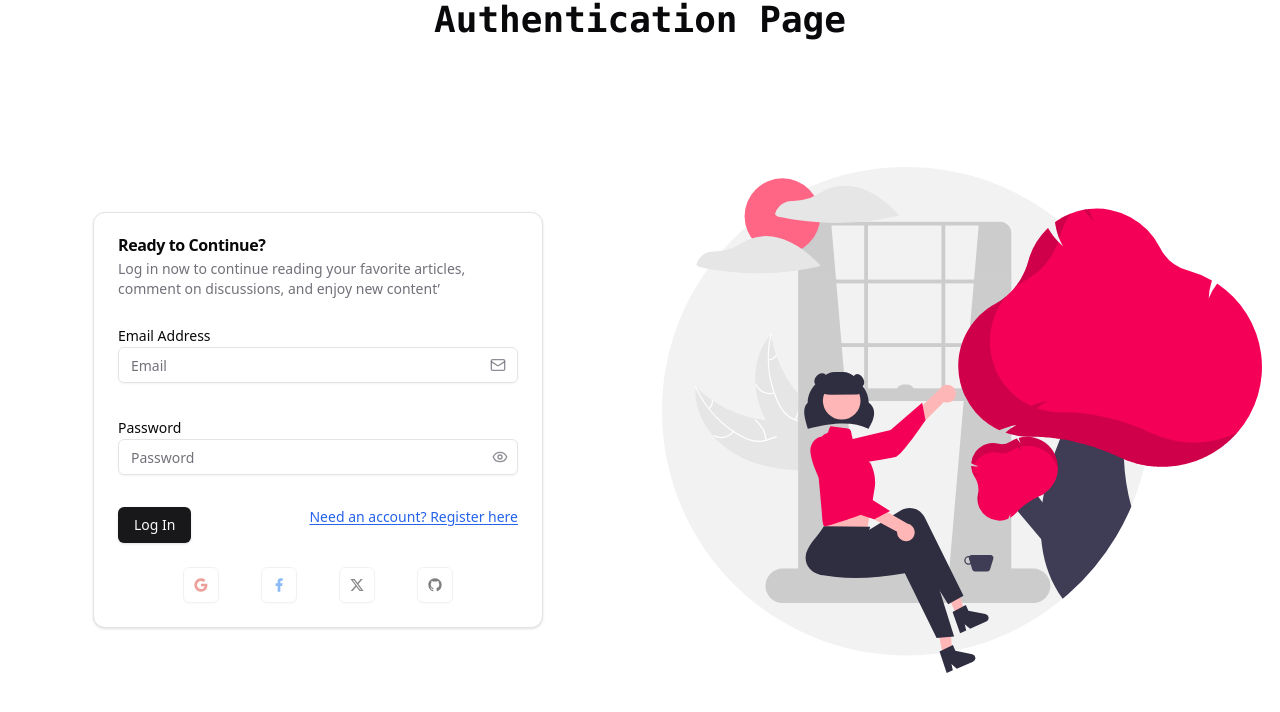
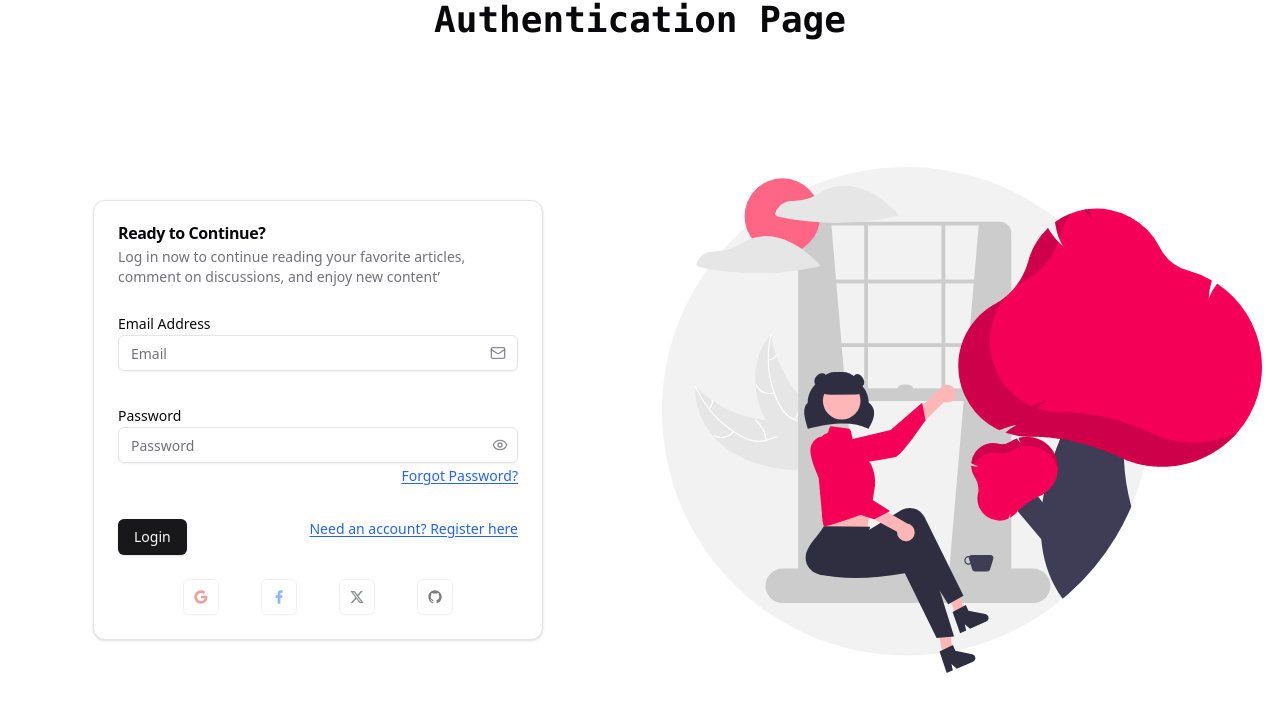
Before and after one commit to eedu7/ByteBlog, a Next.js app in the folder frontend/: page /sign-in in a window 1280 px wide. Shown: the top 712 px of the page. Built offline with nearby package versions, Linux system fonts and the light colour scheme.

Commit message:
minor: connected the sign-in form with the login api, also added the loading.. and disable the login button when the api is being called

```diff
--- a/frontend/src/app/(auth)/sign-in/SignInForm.tsx
+++ b/frontend/src/app/(auth)/sign-in/SignInForm.tsx
@@ -18,6 +18,7 @@ import { Label } from "@/components/ui/label";
 import { EyeIcon, EyeOffIcon, MailIcon } from "lucide-react";
 
 import { loginFormSchema } from "@/features/auth/formSchema";
+import { useAuth } from "@/features/auth/useAuth";
 import useFormSchema from "@/features/auth/useFormSchema";
 
 const SignInForm = () => {
@@ -27,8 +28,10 @@ const SignInForm = () => {
 
     const { loginForm } = useFormSchema();
 
+    const { login } = useAuth();
+
     const onSubmit = (values: z.infer<typeof loginFormSchema>) => {
-        console.table(values);
+        login.mutate(values);
     };
 
     return (
@@ -107,6 +110,13 @@ const SignInForm = () => {
                                             )}
                                         </button>
                                     </div>
+                                    <div className="text-end">
+                                        <Link
+                                            href="#"
+                                            className="text-sm text-blue-600 underline underline-offset-2 hover:text-blue-900 transition-transform">
+                                            Forgot Password?
+                                        </Link>
+                                    </div>
                                 </div>
                             </FormControl>
                             <FormMessage />
@@ -114,7 +124,9 @@ const SignInForm = () => {
                     )}
                 />
                 <div className="flex justify-between">
-                    <Button type="submit">Log In</Button>
+                    <Button type="submit" disabled={login.isPending}>
+                        {login.isPending ? "Loading..." : "Login"}
+                    </Button>
                     <Link
                         href="/sign-up"
                         className="text-sm text-blue-600 underline underline-offset-2 hover:text-blue-900 hover:scale-110 transition-transform">
--- a/frontend/src/app/(auth)/sign-up/SignUpForm.tsx
+++ b/frontend/src/app/(auth)/sign-up/SignUpForm.tsx
@@ -32,7 +32,6 @@ const SignUpForm = () => {
 
     const onSubmit = (values: z.infer<typeof registerFormSchema>) => {
         register.mutate(values);
-        console.table(values);
     };
 
     return (
```
